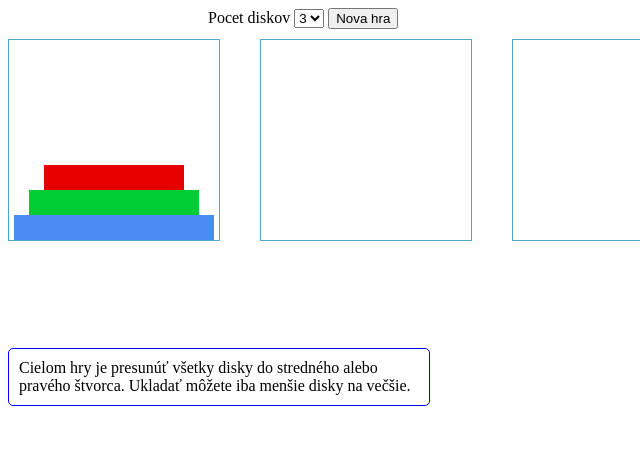
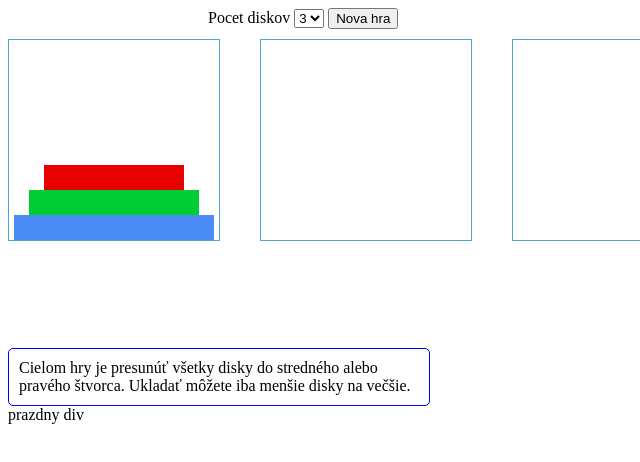
Before and after one commit to matej321/hovno, a plain HTML site: page veze/index.html in a window 1280 px wide. Shown: the full height of the page, 0-640 px from the left. Drawn offline with nearby package versions, Linux system fonts and the light colour scheme.

Commit message:
Update index.html

```diff
--- a/veze/index.html
+++ b/veze/index.html
@@ -43,7 +43,7 @@
       </div>
       <br>
      <div id="navod">Cielom hry je presunúť všetky disky do stredného alebo pravého štvorca. Ukladať môžete iba menšie disky na večšie.</div>
-
+      <div>prazdny div </div>
   </body>
 
 
```
